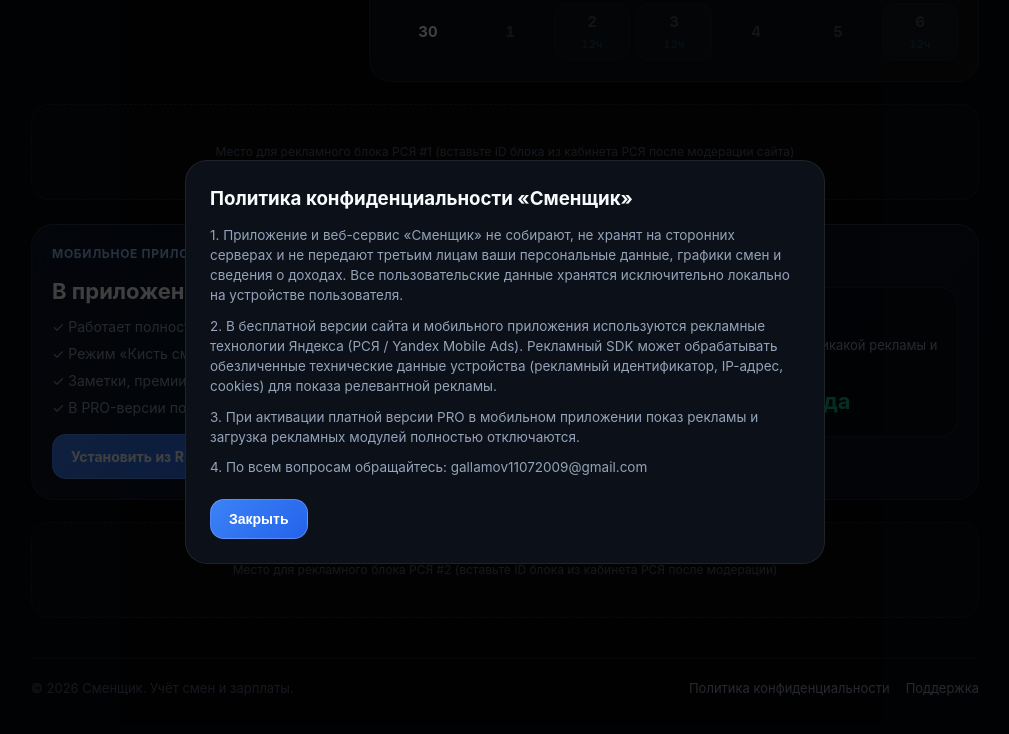
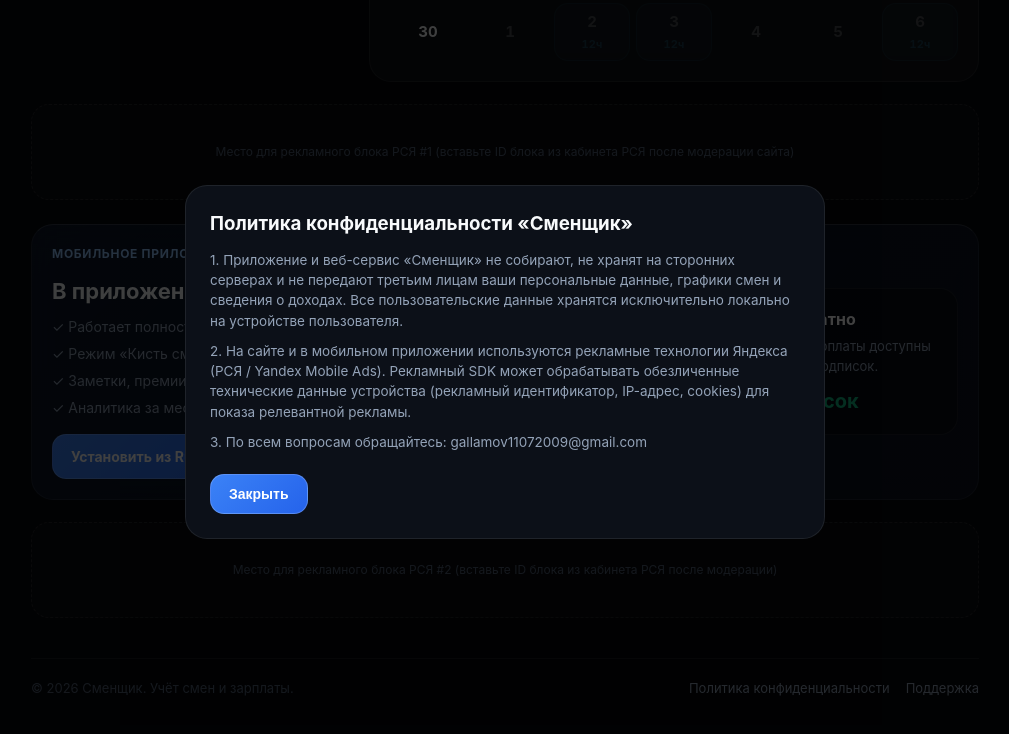
Before and after one commit to Islam-00000/smenshik, a plain HTML site: page index.html in a window 1280 px wide. Both pictures are taken after a click on the link "Политика конфиденциальности". Shown: the part 940-1674 px from the top of the page, without its empty margins (135-1144 px from the left). Drawn offline with Linux system fonts and the light colour scheme.

Commit message:
Add files via upload

```diff
--- a/index.html
+++ b/index.html
@@ -539,7 +539,7 @@
           <li>✓ Работает полностью офлайн без интернета и браузера</li>
           <li>✓ Режим «Кисть смен» — разметка месяца за 3 секунды</li>
           <li>✓ Заметки, премии, штрафы, переработки и праздничные x2</li>
-          <li>✓ В PRO-версии полностью отключается вся реклама навсегда</li>
+          <li>✓ Аналитика за месяц и удобный экспорт табеля</li>
         </ul>
         <a class="btn-primary" href="https://www.rustore.ru/catalog/app/com.smena.shiftsalary" target="_blank" rel="noopener">
           Установить из RuStore (бесплатно)
@@ -547,9 +547,9 @@
       </div>
       <div style="text-align: center; color: var(--text-sec); font-size: 13px;">
         <div style="padding: 18px; border-radius: 18px; background: rgba(0,0,0,0.35); border: 1px solid var(--glass-border);">
-          <div style="font-size: 16px; font-weight: 700; color: #fff; margin-bottom: 6px;">Сменщик PRO</div>
-          <p style="margin-bottom: 10px;">Разовая покупка в приложении — никакой рекламы и подписок.</p>
-          <strong style="font-size: 22px; color: var(--green);">299 ₽ навсегда</strong>
+          <div style="font-size: 16px; font-weight: 700; color: #fff; margin-bottom: 6px;">Полностью бесплатно</div>
+          <p style="margin-bottom: 10px;">Все функции графика и расчёта зарплаты доступны сразу без регистрации и подписок.</p>
+          <strong style="font-size: 20px; color: var(--green);">0 ₽ · Без подписок</strong>
         </div>
       </div>
     </section>
@@ -576,9 +576,8 @@
     <div class="modal-box">
       <h3>Политика конфиденциальности «Сменщик»</h3>
       <p>1. Приложение и веб-сервис «Сменщик» не собирают, не хранят на сторонних серверах и не передают третьим лицам ваши персональные данные, графики смен и сведения о доходах. Все пользовательские данные хранятся исключительно локально на устройстве пользователя.</p>
-      <p>2. В бесплатной версии сайта и мобильного приложения используются рекламные технологии Яндекса (РСЯ / Yandex Mobile Ads). Рекламный SDK может обрабатывать обезличенные технические данные устройства (рекламный идентификатор, IP-адрес, cookies) для показа релевантной рекламы.</p>
-      <p>3. При активации платной версии PRO в мобильном приложении показ рекламы и загрузка рекламных модулей полностью отключаются.</p>
-      <p>4. По всем вопросам обращайтесь: gallamov11072009@gmail.com</p>
+      <p>2. На сайте и в мобильном приложении используются рекламные технологии Яндекса (РСЯ / Yandex Mobile Ads). Рекламный SDK может обрабатывать обезличенные технические данные устройства (рекламный идентификатор, IP-адрес, cookies) для показа релевантной рекламы.</p>
+      <p>3. По всем вопросам обращайтесь: gallamov11072009@gmail.com</p>
       <button class="btn-primary" id="closePrivacy" style="margin-top: 12px;">Закрыть</button>
     </div>
   </div>
```
